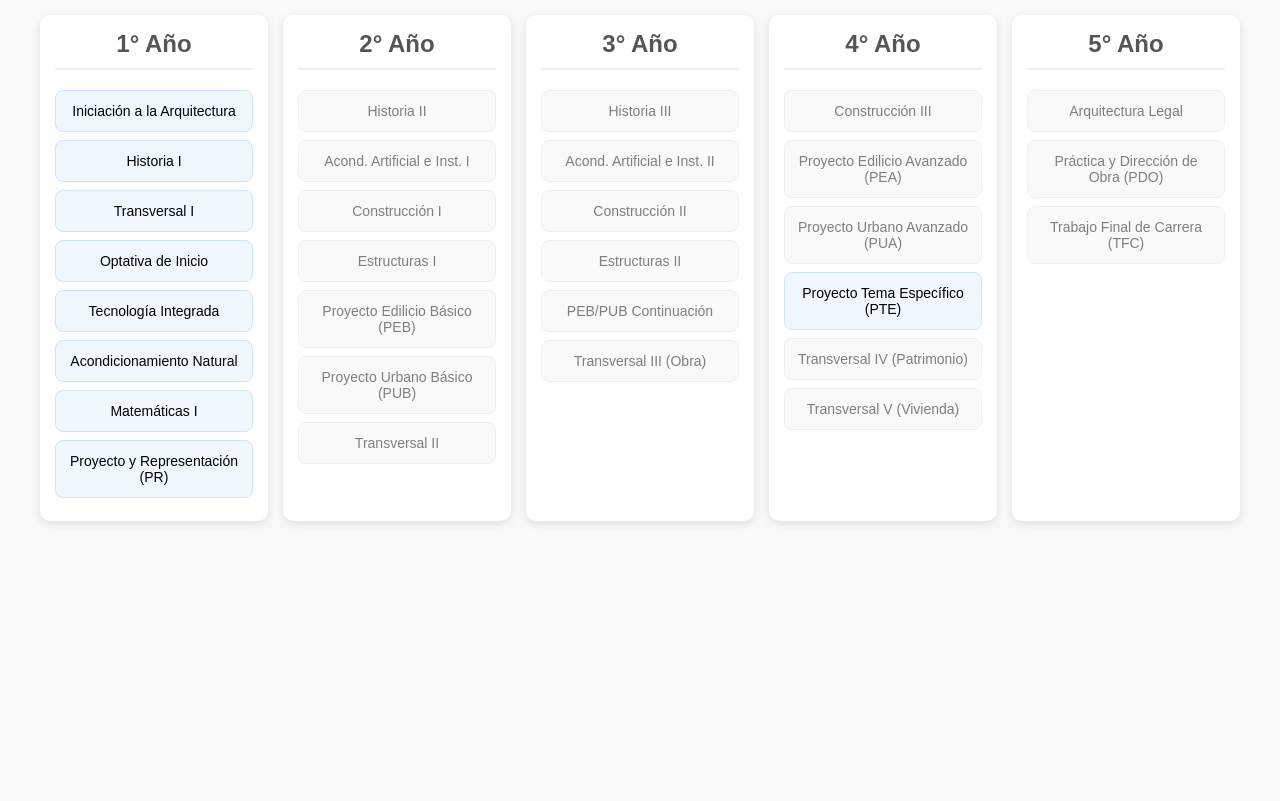
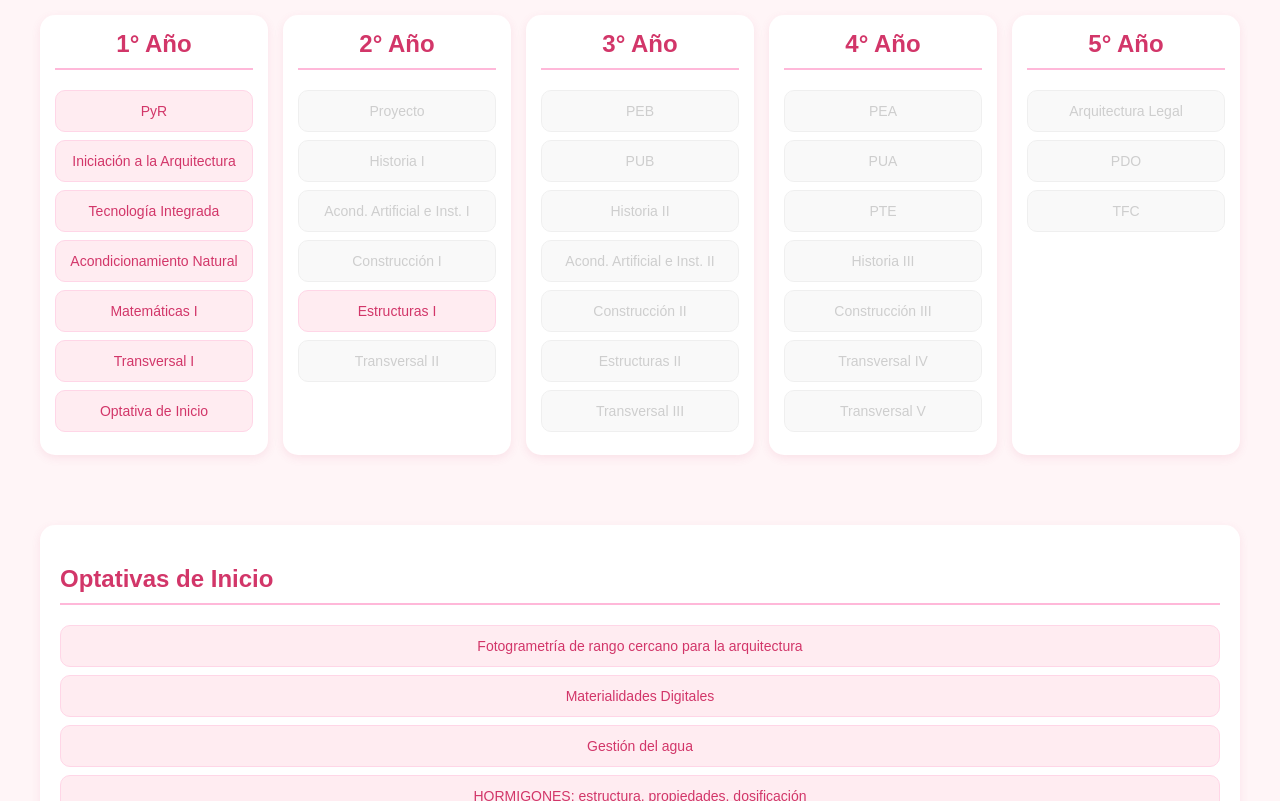
Before and after one commit to zamguerr/UDELAR-FADU-ARQUITECTURA, a plain HTML site: page index.html in a window 1280 px wide. Shown: the part 93-894 px from the top of the page. Before the commit the page ends 800 px from the top, so only its background shows below. Drawn offline with Linux system fonts and the light colour scheme.

Commit message:
Update index.html

```diff
--- a/index.html
+++ b/index.html
@@ -7,114 +7,215 @@
     <style>
         body {
             font-family: 'Arial', sans-serif;
-            background-color: #f9f9f9;
+            background-color: #fff5f7;
             margin: 0;
             padding: 20px;
+            color: #555;
         }
         h1 {
             text-align: center;
-            color: #333;
+            color: #d23669;
             margin-bottom: 30px;
+        }
+        .malla-container {
+            display: flex;
+            flex-direction: column;
+            gap: 30px;
+            max-width: 1200px;
+            margin: 0 auto;
         }
         .malla {
             display: grid;
             grid-template-columns: repeat(5, 1fr);
             gap: 15px;
-            max-width: 1200px;
-            margin: 0 auto;
         }
         .año {
             background-color: #fff;
-            border-radius: 10px;
+            border-radius: 15px;
             padding: 15px;
-            box-shadow: 0 3px 10px rgba(0,0,0,0.1);
+            box-shadow: 0 3px 10px rgba(210, 54, 105, 0.1);
         }
         .año h2 {
             text-align: center;
-            color: #555;
+            color: #d23669;
             margin-top: 0;
-            border-bottom: 2px solid #eee;
+            border-bottom: 2px solid #ffb8d9;
             padding-bottom: 10px;
         }
         .materia {
             padding: 12px;
             margin: 8px 0;
-            border-radius: 8px;
+            border-radius: 10px;
             text-align: center;
             cursor: pointer;
             transition: all 0.3s;
             font-size: 14px;
-            background-color: #f0f7ff;
-            border: 1px solid #d0e3ff;
+            background-color: #ffecf1;
+            border: 1px solid #ffd6e7;
+            color: #d23669;
         }
         .materia:hover {
             transform: translateY(-3px);
-            box-shadow: 0 4px 8px rgba(0,0,0,0.1);
+            box-shadow: 0 4px 8px rgba(210, 54, 105, 0.1);
         }
         .materia.aprobada {
             text-decoration: line-through;
-            background-color: #e8f5e9;
-            border-color: #c8e6c9;
-            color: #2e7d32;
+            background-color: #f8bbd0;
+            border-color: #f48fb1;
+            color: #ad1457;
         }
         .materia.bloqueada {
             opacity: 0.5;
             background-color: #f5f5f5;
             cursor: not-allowed;
             border-color: #e0e0e0;
+            color: #9e9e9e;
+        }
+        .optativas-section {
+            margin-top: 40px;
+            background-color: #fff;
+            border-radius: 15px;
+            padding: 20px;
+            box-shadow: 0 3px 10px rgba(210, 54, 105, 0.1);
+        }
+        .optativas-section h2 {
+            color: #d23669;
+            border-bottom: 2px solid #ffb8d9;
+            padding-bottom: 10px;
+        }
+        .optativas-libres {
+            display: none;
+            grid-template-columns: repeat(3, 1fr);
+            gap: 15px;
+            margin-top: 20px;
+        }
+        .optativa-libre {
+            padding: 12px;
+            border-radius: 10px;
+            text-align: center;
+            background-color: #ffecf1;
+            border: 1px solid #ffd6e7;
+            color: #d23669;
         }
     </style>
 </head>
 <body>
     <h1>Malla Curricular - Arquitectura</h1>
+
+    <div class="malla-container">
         <div class="malla" id="malla"></div>
+
+        <div class="optativas-section">
+            <h2>Optativas de Inicio</h2>
+            <div id="optativas-inicio"></div>
+
+            <h2 id="titulo-optativas-libres" style="display:none;">Optativas Libres</h2>
+            <div class="optativas-libres" id="optativas-libres"></div>
+        </div>
+    </div>
 
     <script>
         // Datos de la malla curricular
         const materias = [
             // 1° Año
+            { nombre: "PyR", año: 1, prerrequisitos: [] },
             { nombre: "Iniciación a la Arquitectura", año: 1, prerrequisitos: [] },
-            { nombre: "Historia I", año: 1, prerrequisitos: [] },
-            { nombre: "Transversal I", año: 1, prerrequisitos: [] },
-            { nombre: "Optativa de Inicio", año: 1, prerrequisitos: [] },
             { nombre: "Tecnología Integrada", año: 1, prerrequisitos: [] },
             { nombre: "Acondicionamiento Natural", año: 1, prerrequisitos: [] },
             { nombre: "Matemáticas I", año: 1, prerrequisitos: [] },
-            { nombre: "Proyecto y Representación (PR)", año: 1, prerrequisitos: [] },
+            { nombre: "Transversal I", año: 1, prerrequisitos: [] },
+            { nombre: "Optativa de Inicio", año: 1, prerrequisitos: [] },
 
             // 2° Año
-            { nombre: "Historia II", año: 2, prerrequisitos: ["Historia I"] },
+            { nombre: "Proyecto", año: 2, prerrequisitos: ["PyR"] },
+            { nombre: "Historia I", año: 2, prerrequisitos: ["Iniciación a la Arquitectura"] },
             { nombre: "Acond. Artificial e Inst. I", año: 2, prerrequisitos: ["Acondicionamiento Natural", "Tecnología Integrada"] },
             { nombre: "Construcción I", año: 2, prerrequisitos: ["Acondicionamiento Natural", "Tecnología Integrada"] },
-            { nombre: "Estructuras I", año: 2, prerrequisitos: ["Matemáticas I"] },
-            { nombre: "Proyecto Edilicio Básico (PEB)", año: 2, prerrequisitos: ["Proyecto y Representación (PR)"] },
-            { nombre: "Proyecto Urbano Básico (PUB)", año: 2, prerrequisitos: ["Proyecto y Representación (PR)"] },
+            { nombre: "Estructuras I", año: 2, prerrequisitos: [] },
             { nombre: "Transversal II", año: 2, prerrequisitos: ["Transversal I"] },
 
             // 3° Año
-            { nombre: "Historia III", año: 3, prerrequisitos: ["Historia II"] },
+            { nombre: "PEB", año: 3, prerrequisitos: ["Proyecto"] },
+            { nombre: "PUB", año: 3, prerrequisitos: ["Proyecto"] },
+            { nombre: "Historia II", año: 3, prerrequisitos: ["Historia I"] },
             { nombre: "Acond. Artificial e Inst. II", año: 3, prerrequisitos: ["Acond. Artificial e Inst. I"] },
             { nombre: "Construcción II", año: 3, prerrequisitos: ["Construcción I"] },
             { nombre: "Estructuras II", año: 3, prerrequisitos: ["Estructuras I"] },
-            { nombre: "PEB/PUB Continuación", año: 3, prerrequisitos: ["Proyecto Edilicio Básico (PEB)", "Proyecto Urbano Básico (PUB)"] },
-            { nombre: "Transversal III (Obra)", año: 3, prerrequisitos: ["Transversal II"] },
+            { nombre: "Transversal III", año: 3, prerrequisitos: ["Transversal II"] },
 
             // 4° Año
+            { nombre: "PEA", año: 4, prerrequisitos: ["PEB"] },
+            { nombre: "PUA", año: 4, prerrequisitos: ["PUB"] },
+            { nombre: "PTE", año: 4, prerrequisitos: ["PEB", "PUB"] },
+            { nombre: "Historia III", año: 4, prerrequisitos: ["Historia II"] },
             { nombre: "Construcción III", año: 4, prerrequisitos: ["Construcción II"] },
-            { nombre: "Proyecto Edilicio Avanzado (PEA)", año: 4, prerrequisitos: ["Proyecto Edilicio Básico (PEB)"] },
-            { nombre: "Proyecto Urbano Avanzado (PUA)", año: 4, prerrequisitos: ["Proyecto Urbano Básico (PUB)"] },
-            { nombre: "Proyecto Tema Específico (PTE)", año: 4, prerrequisitos: [] }, // 80% créditos se manejará lógicamente
-            { nombre: "Transversal IV (Patrimonio)", año: 4, prerrequisitos: ["Transversal III (Obra)"] },
-            { nombre: "Transversal V (Vivienda)", año: 4, prerrequisitos: ["Transversal IV (Patrimonio)"] },
+            { nombre: "Transversal IV", año: 4, prerrequisitos: ["Transversal III"] },
+            { nombre: "Transversal V", año: 4, prerrequisitos: ["Transversal IV"] },
 
             // 5° Año
             { nombre: "Arquitectura Legal", año: 5, prerrequisitos: ["Construcción III"] },
-            { nombre: "Práctica y Dirección de Obra (PDO)", año: 5, prerrequisitos: ["Proyecto Edilicio Avanzado (PEA)", "Proyecto Urbano Avanzado (PUA)"] },
-            { nombre: "Trabajo Final de Carrera (TFC)", año: 5, prerrequisitos: ["Práctica y Dirección de Obra (PDO)"] }
+            { nombre: "PDO", año: 5, prerrequisitos: ["PEA", "PUA"] },
+            { nombre: "TFC", año: 5, prerrequisitos: ["PDO"] }
+        ];
+
+        // Optativas de inicio
+        const optativasInicio = [
+            "Fotogrametría de rango cercano para la arquitectura",
+            "Materialidades Digitales",
+            "Gestión del agua",
+            "HORMIGONES: estructura, propiedades, dosificación",
+            "Profundización en el análisis estructural",
+            "Luz y color en espacios exteriores",
+            "Producción Audiovisual Digital",
+            "Inteligencia Artificial aplicada al Diseño",
+            "El mueble autoconstruido",
+            "Teorías y prácticas de paisaje",
+            "CROQUIS, dibujo a pulso",
+            "Dibujo de ideación en arquitectura",
+            "Hibridación digital: Ideación y Diseño",
+            "ZIPPED KATEI",
+            "SAY NO MORE / EL EVENTO",
+            "La Habitación Sin Nombre",
+            "Proyecto, Comunicación y Práctica",
+            "Economía Urbana Avanzada",
+            "Ficciones Políticas. Género espacio y territorio"
+        ];
+
+        // Optativas libres (se desbloquean al completar Optativa de Inicio)
+        const optativasLibres = [
+            "Introducción al BIM",
+            "Fundamentos de Diseño Paramétrico",
+            "Patologías frecuentes en la construcción",
+            "Proyecto avanzado de estructuras",
+            "Construcción y diseño en madera",
+            "Acondicionamiento Artificial e Instalaciones III",
+            "Análisis y evaluación urbano-arquitectónica",
+            "Gestión de la Producción de Obra",
+            "Profundización en diseño de estructuras",
+            "Realidades Extendidas",
+            "Metodología de la investigación",
+            "Dibujando Memoria",
+            "Posproducción Digital",
+            "Idea y Transmedia",
+            "Representación de Proyecto Ejecutivo",
+            "Color y Luz",
+            "Arquitectura Interior y Mobiliario",
+            "Taller Rural",
+            "Actualizaciones Proyectuales",
+            "MAPEA! Taller de Cartografías",
+            "Vivienda Máxima",
+            "Vestíbulos Urbanos",
+            "Arquitectos Uruguayos",
+            "Re-presentaciones. Arte y cultura visual-material",
+            "Accesibilidad al Medio Físico",
+            "Taller de project management"
         ];
 
         // Crear la malla visual
         const malla = document.getElementById('malla');
+        const optativasInicioDiv = document.getElementById('optativas-inicio');
+        const optativasLibresDiv = document.getElementById('optativas-libres');
+        const tituloOptativasLibres = document.getElementById('titulo-optativas-libres');
 
         // Agrupar materias por año
         const materiasPorAño = {};
@@ -142,6 +243,7 @@
                         if (!materiaDiv.classList.contains('bloqueada')) {
                             materiaDiv.classList.toggle('aprobada');
                             actualizarEstadoMaterias();
+                            verificarOptativaInicio();
                         }
                     });
 
@@ -152,19 +254,51 @@
             malla.appendChild(añoDiv);
         }
 
+        // Renderizar optativas de inicio
+        optativasInicio.forEach(optativa => {
+            const optativaDiv = document.createElement('div');
+            optativaDiv.className = 'materia';
+            optativaDiv.textContent = optativa;
+            optativaDiv.dataset.nombre = optativa;
+            optativaDiv.addEventListener('click', function() {
+                this.classList.toggle('aprobada');
+                verificarOptativaInicio();
+            });
+            optativasInicioDiv.appendChild(optativaDiv);
+        });
+
+        // Renderizar optativas libres (inicialmente ocultas)
+        optativasLibres.forEach(optativa => {
+            const optativaDiv = document.createElement('div');
+            optativaDiv.className = 'optativa-libre';
+            optativaDiv.textContent = optativa;
+            optativasLibresDiv.appendChild(optativaDiv);
+        });
+
         // Función para actualizar el estado de las materias (bloqueadas/desbloqueadas)
         function actualizarEstadoMaterias() {
             document.querySelectorAll('.materia').forEach(materiaDiv => {
                 const nombreMateria = materiaDiv.dataset.nombre;
                 const materiaData = materias.find(m => m.nombre === nombreMateria);
 
+                if (materiaData) {
                     const bloqueada = materiaData.prerrequisitos.some(prev => {
                         const prevDiv = document.querySelector(`.materia[data-nombre="${prev}"]`);
                         return prevDiv && !prevDiv.classList.contains('aprobada');
                     });
 
                     materiaDiv.classList.toggle('bloqueada', bloqueada);
+                }
             });
+        }
+
+        // Función para verificar si se completó la optativa de inicio
+        function verificarOptativaInicio() {
+            const optativaInicioDiv = document.querySelector('.materia[data-nombre="Optativa de Inicio"]');
+            if (optativaInicioDiv && optativaInicioDiv.classList.contains('aprobada')) {
+                tituloOptativasLibres.style.display = 'block';
+                optativasLibresDiv.style.display = 'grid';
+            }
         }
 
         // Inicializar
```
Lines whose indentation alone changed are shown as unchanged.
